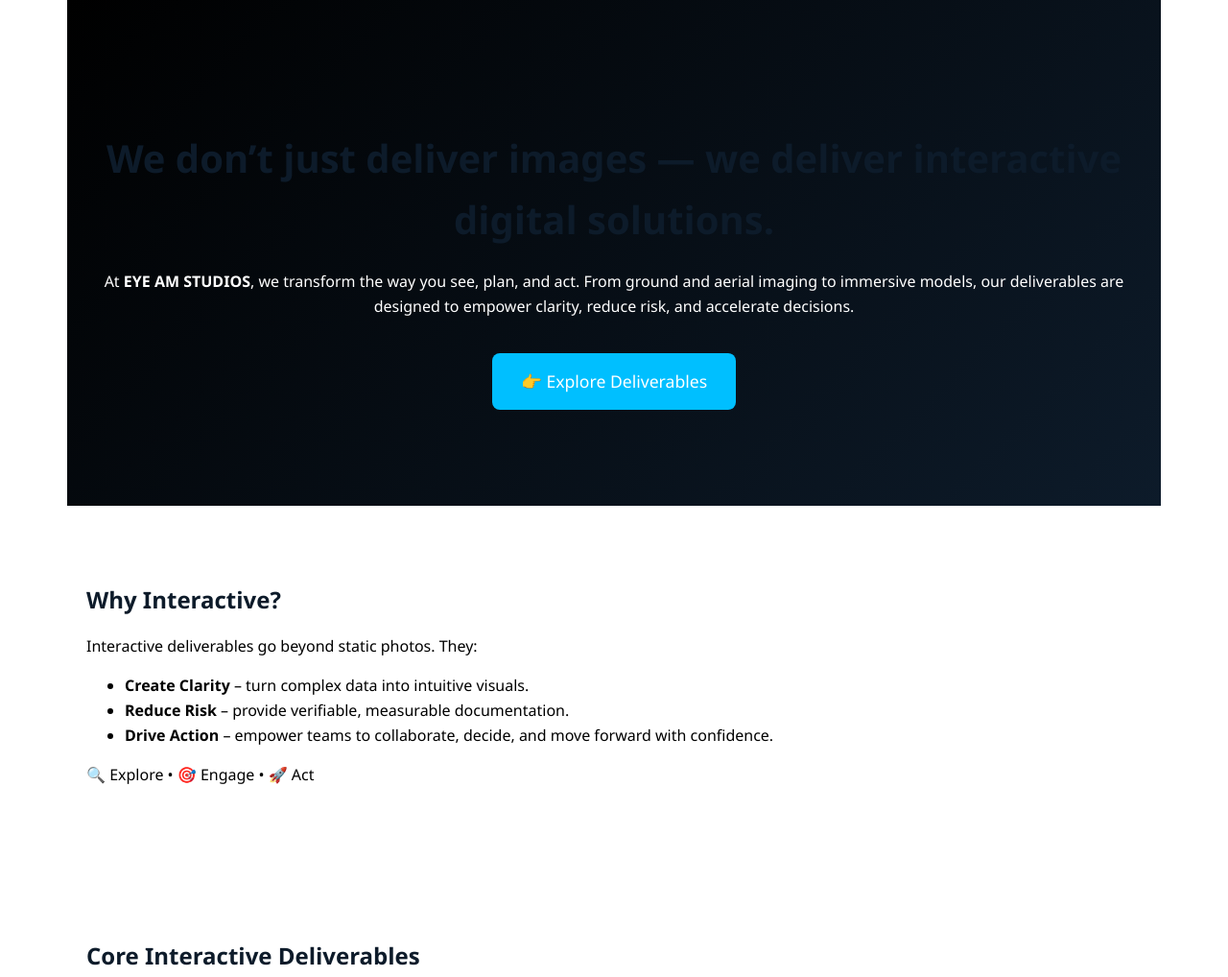
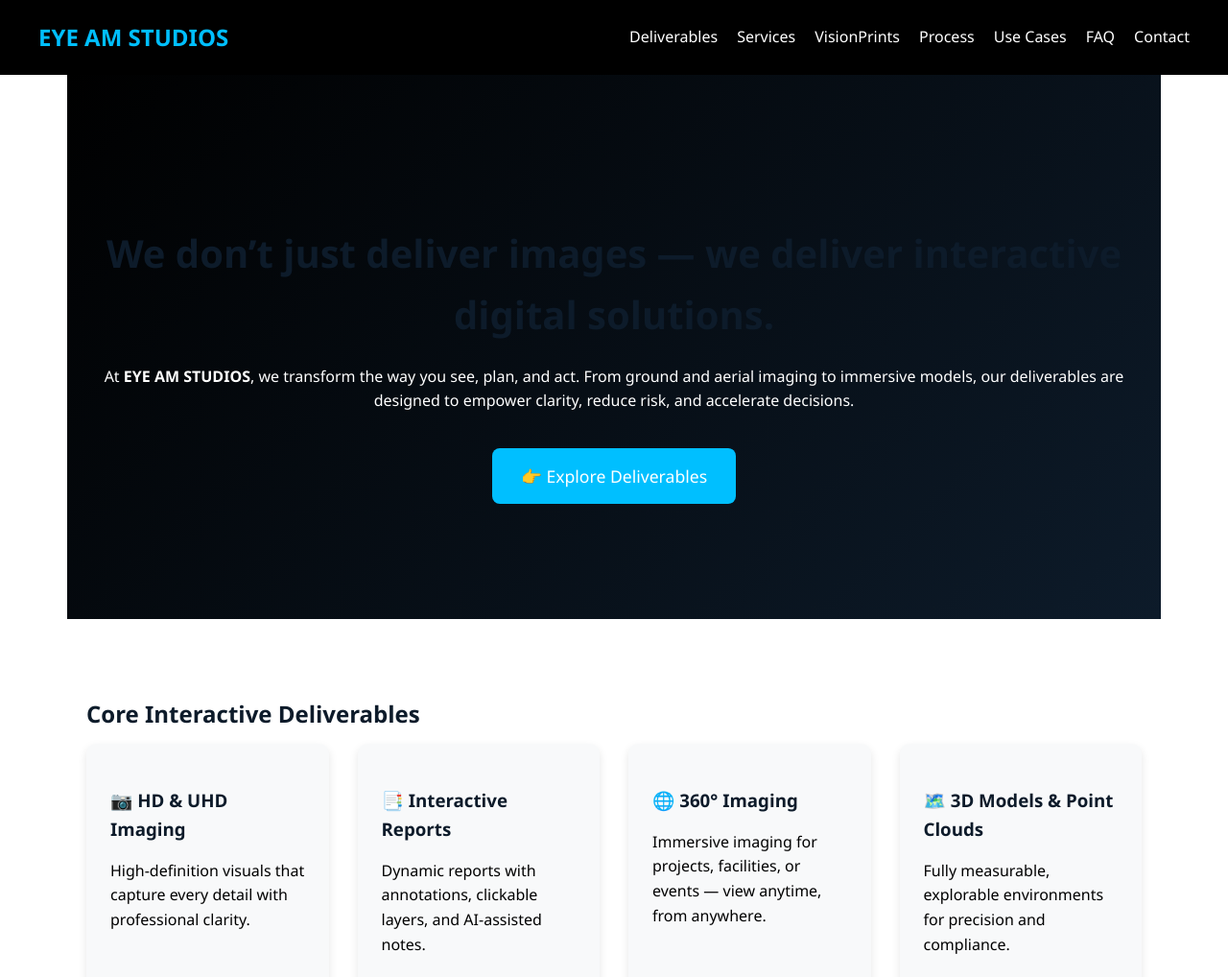
Before and after one commit to EYE-AM-STUDIOS/eyeamstudios.github.io, a plain HTML site: page index.html in a window 1280 px wide. Shown: the top 1018 px of the page at 96% size. Drawn offline with Linux system fonts and the light colour scheme.

Commit message:
Implement sticky header and update sections
Added a sticky header with navigation links and updated sections for services and deliverables.

```diff
--- a/index.html
+++ b/index.html
@@ -20,13 +20,50 @@
       line-height: 1.6;
     }
 
+    header {
+      background: var(--jet-black);
+      color: var(--white);
+      padding: 20px 40px;
+      display: flex;
+      justify-content: space-between;
+      align-items: center;
+      position: sticky;
+      top: 0;
+      z-index: 1000;
+    }
+
+    header h1 {
+      font-size: 1.5em;
+      margin: 0;
+      color: var(--electric-cyan);
+    }
+
+    nav ul {
+      list-style: none;
+      display: flex;
+      gap: 20px;
+      margin: 0;
+      padding: 0;
+    }
+
+    nav ul li {
+      display: inline;
+    }
+
+    nav ul li a {
+      text-decoration: none;
+      color: var(--white);
+      font-weight: 500;
+      transition: color 0.3s;
+    }
+
+    nav ul li a:hover {
+      color: var(--electric-cyan);
+    }
+
     h1, h2, h3 {
       color: var(--midnight-blue);
       margin-bottom: 0.5em;
-    }
-
-    p {
-      margin-bottom: 1em;
     }
 
     section {
@@ -39,7 +76,7 @@
       background: linear-gradient(135deg, var(--jet-black), var(--midnight-blue));
       color: var(--white);
       text-align: center;
-      padding: 100px 20px;
+      padding: 120px 20px;
     }
 
     .hero h1 {
@@ -131,6 +168,22 @@
 </head>
 <body>
 
+  <!-- Header with Menu -->
+  <header>
+    <h1>EYE AM STUDIOS</h1>
+    <nav>
+      <ul>
+        <li><a href="#deliverables">Deliverables</a></li>
+        <li><a href="#services">Services</a></li>
+        <li><a href="#visionprints">VisionPrints</a></li>
+        <li><a href="#process">Process</a></li>
+        <li><a href="#usecases">Use Cases</a></li>
+        <li><a href="#faq">FAQ</a></li>
+        <li><a href="#contact">Contact</a></li>
+      </ul>
+    </nav>
+  </header>
+
   <!-- Hero -->
   <section class="hero">
     <h1>We don’t just deliver images — we deliver interactive digital solutions.</h1>
@@ -138,19 +191,7 @@
     <a href="#deliverables" class="cta-btn">👉 Explore Deliverables</a>
   </section>
 
-  <!-- Value Proposition -->
-  <section>
-    <h2>Why Interactive?</h2>
-    <p>Interactive deliverables go beyond static photos. They:</p>
-    <ul>
-      <li><strong>Create Clarity</strong> – turn complex data into intuitive visuals.</li>
-      <li><strong>Reduce Risk</strong> – provide verifiable, measurable documentation.</li>
-      <li><strong>Drive Action</strong> – empower teams to collaborate, decide, and move forward with confidence.</li>
-    </ul>
-    <p>🔍 Explore • 🎯 Engage • 🚀 Act</p>
-  </section>
-
-  <!-- Core Deliverables -->
+  <!-- Deliverables -->
   <section id="deliverables">
     <h2>Core Interactive Deliverables</h2>
     <div class="grid">
@@ -163,7 +204,7 @@
   </section>
 
   <!-- Services -->
-  <section>
+  <section id="services">
     <h2>Solutions & Services That Power Them</h2>
     <div class="grid">
       <div class="card"><h3>🚁 Aerial Imaging & Mapping</h3><p>Orthomosaics, DSMs, and inspections captured with enterprise-grade drone tech.</p></div>
@@ -174,7 +215,7 @@
   </section>
 
   <!-- VisionPrints -->
-  <section class="visionprints">
+  <section id="visionprints" class="visionprints">
     <h2>EAS | VisionPrints</h2>
     <p><em>“Showcasing Vision. Printing Precision.”</em></p>
     <p>VisionPrints is the Large Format Printing Solutions division of EYE AM STUDIOS, delivering professional-grade prints that bring clarity, identity, and impact to every space.</p>
@@ -187,7 +228,7 @@
   </section>
 
   <!-- Process -->
-  <section>
+  <section id="process">
     <h2>How It Works</h2>
     <div class="process-steps">
       <div class="step"><strong>1️⃣ Capture</strong> – Aerial & ground-based imaging collected with precision.</div>
@@ -198,7 +239,7 @@
   </section>
 
   <!-- Use Cases -->
-  <section>
+  <section id="usecases">
     <h2>Industry-Specific Use Cases</h2>
     <div class="grid">
       <div class="card"><h3>🏗️ Construction</h3><p>Monitor site progress with measurable imaging.</p></div>
@@ -210,7 +251,7 @@
   </section>
 
   <!-- FAQ -->
-  <section>
+  <section id="faq">
     <h2>FAQ</h2>
     <div class="faq">
       <p><strong>How accurate is the imaging?</strong> Our aerial mapping uses RTK/GCP workflows for survey-grade precision.</p>
@@ -221,7 +262,7 @@
   </section>
 
   <!-- Footer CTA -->
-  <footer>
+  <footer id="contact">
     <h2>Your Future. Our Focus.</h2>
     <a href="#contact" class="cta-btn">Request a Demo</a>
     <a href="#samples" class="cta-btn">See Interactive Samples</a>
```
